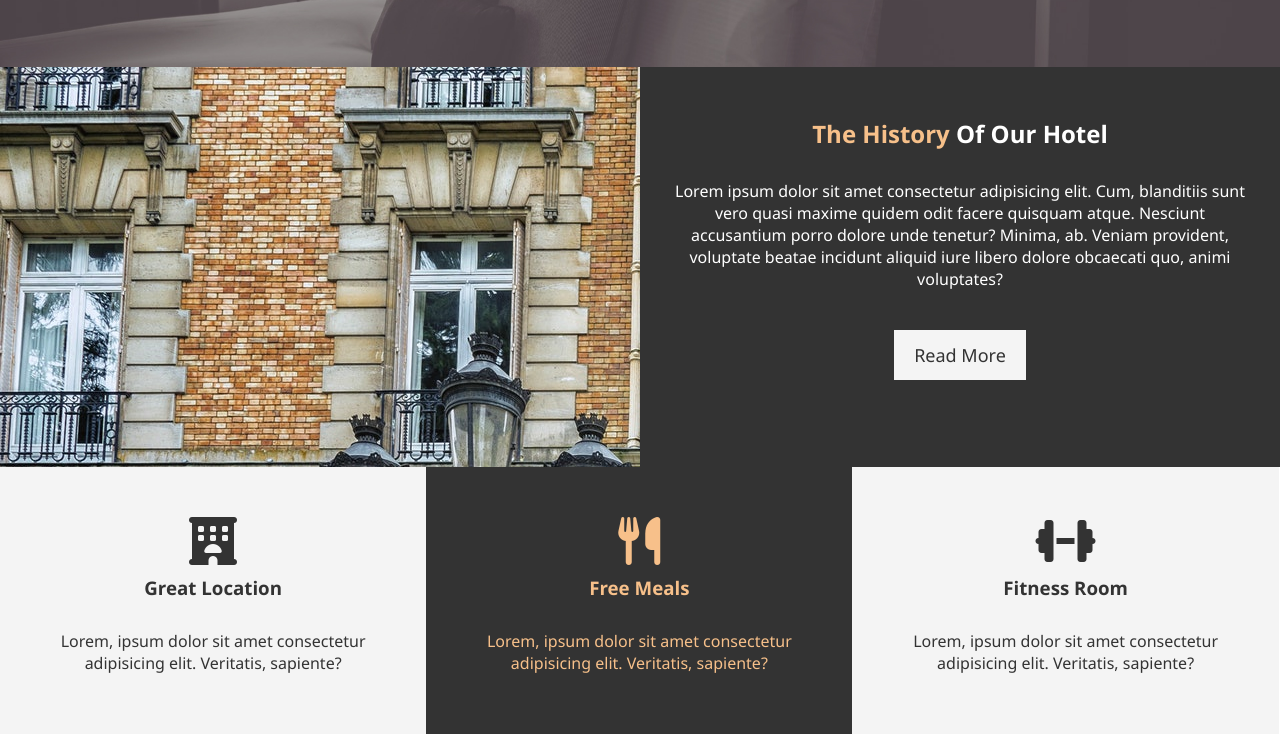
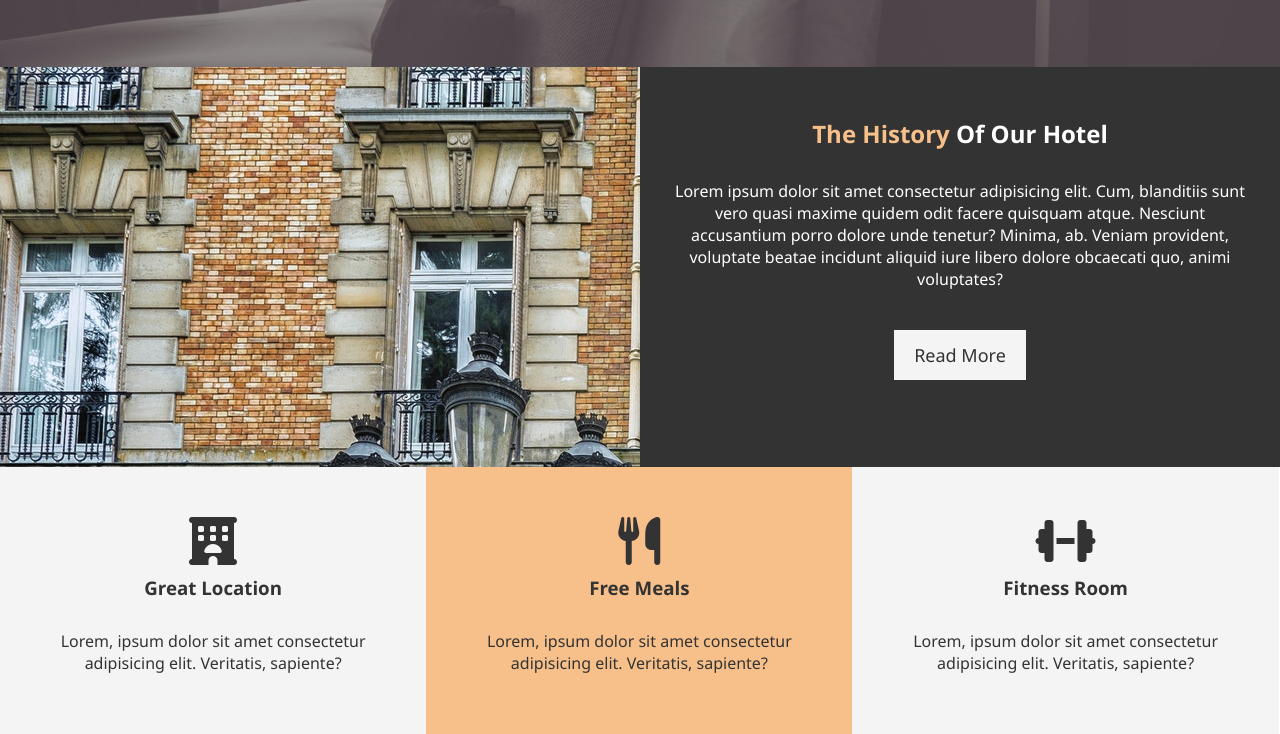
Before and after one commit to geek911/hotel_website, a plain HTML site: page index.html in a window 1280 px wide. Shown: the part 606-1340 px from the top of the page. Drawn offline with Linux system fonts and the light colour scheme.

Commit message:
primary color fix

```diff
--- a/css/style.css
+++ b/css/style.css
@@ -56,8 +56,8 @@
 }
 
 .bg-primary {
-  background-color: #333;
-  color: #f7c08a;
+  color: #333;
+  background-color: #f7c08a;
 }
 
 .box {
```
